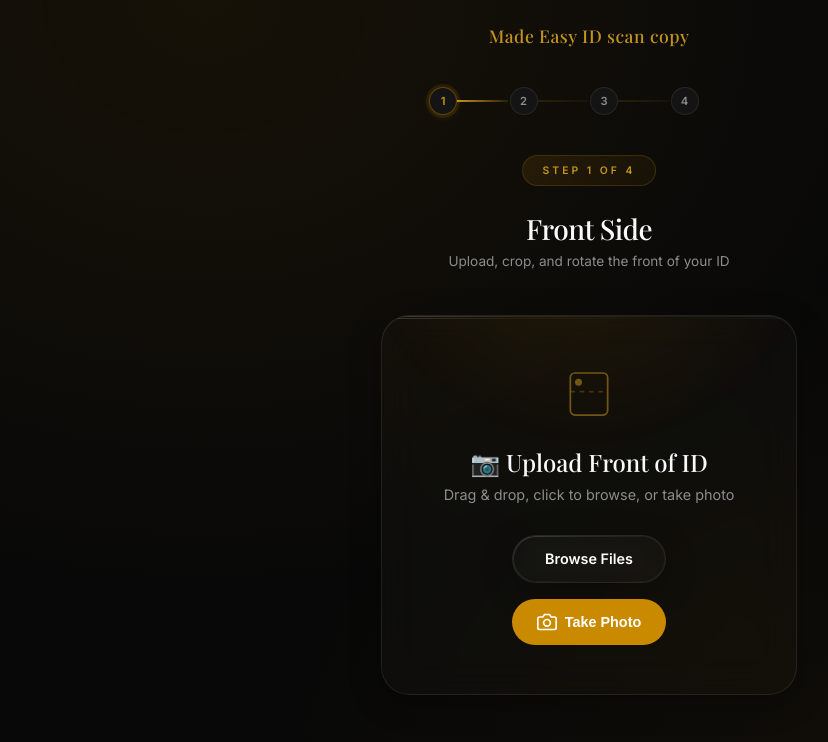
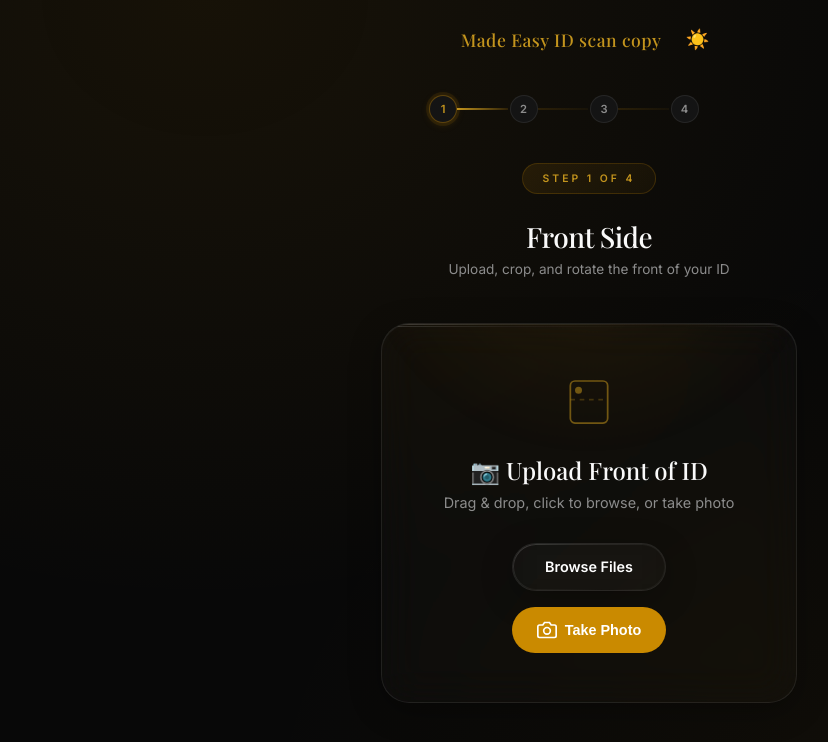
Before and after one commit to s4ntoz31/id-scanner, a React (Vite) app: page / in a window 1280 px wide. Shown: the top 742 px of the page, without its empty margins (51-879 px from the left). Built offline with nearby package versions, Linux system fonts and the light colour scheme; a web font is replaced by a local one.

Commit message:
Add theme toggle: dark/light mode with white theme

```diff
--- a/src/app/App.tsx
+++ b/src/app/App.tsx
@@ -13,8 +13,17 @@ export default function App() {
   const [signature, setSignature] = useState<string | null>(null);
   const [error, setError] = useState<string | null>(null);
   const [isLoading, setIsLoading] = useState(true);
+  const [theme, setTheme] = useState<'dark' | 'light'>('dark');
 
   const workerRef = useRef<Worker | null>(null);
+
+  useEffect(() => {
+    document.documentElement.setAttribute('data-theme', theme);
+  }, [theme]);
+
+  const toggleTheme = () => {
+    setTheme(prev => prev === 'dark' ? 'light' : 'dark');
+  };
 
   useEffect(() => {
     workerRef.current = new Worker(
@@ -158,7 +167,12 @@ export default function App() {
   return (
     <div className="app-container">
       <div className="app-content" role="main">
-        <div className="brand-header">Made Easy ID scan copy</div>
+        <div className="brand-header">
+          <span>Made Easy ID scan copy</span>
+          <button className="theme-toggle" onClick={toggleTheme} aria-label="Toggle theme">
+            {theme === 'dark' ? '☀️' : '🌙'}
+          </button>
+        </div>
         <ProgressBar currentStep={currentStepIndex} totalSteps={STEP_ORDER.length} />
 
         <header className="app-header">
--- a/src/app/styles/app.css
+++ b/src/app/styles/app.css
@@ -42,6 +42,25 @@
   --radius-lg: 20px;
   --radius-xl: 28px;
   --radius-full: 9999px;
+}
+
+/* White Theme */
+[data-theme="light"] {
+  --background: 0 0% 98%;
+  --foreground: 0 0% 10%;
+  --card: 0 0% 96%;
+  --card-foreground: 0 0% 10%;
+  --primary: 0 0% 10%;
+  --primary-foreground: 0 0% 98%;
+  --secondary: 0 0% 92%;
+  --secondary-foreground: 0 0% 30%;
+  --muted: 0 0% 94%;
+  --muted-foreground: 0 0% 45%;
+  --accent: 43 74% 44%;
+  --accent-foreground: 0 0% 100%;
+  --border: 0 0% 85%;
+  --input: 0 0% 90%;
+  --ring: 43 74% 44%;
 }
 
 body {
@@ -152,6 +171,14 @@ body {
     radial-gradient(ellipse at 20% 0%, rgba(202, 138, 4, 0.08) 0%, transparent 50%),
     radial-gradient(ellipse at 80% 100%, rgba(202, 138, 4, 0.05) 0%, transparent 50%),
     hsl(var(--background));
+  transition: background-color 0.3s ease;
+}
+
+[data-theme="light"] .app-container {
+  background:
+    radial-gradient(ellipse at 20% 0%, rgba(202, 138, 4, 0.06) 0%, transparent 50%),
+    radial-gradient(ellipse at 80% 100%, rgba(202, 138, 4, 0.04) 0%, transparent 50%),
+    hsl(var(--background));
 }
 
 .app-content {
@@ -165,13 +192,30 @@ body {
 }
 
 .brand-header {
-  text-align: center;
+  display: flex;
+  align-items: center;
+  justify-content: center;
+  gap: var(--space-md);
   padding: var(--space-lg) 0 var(--space-md);
   font-family: var(--font-heading);
   font-size: 1.1rem;
   font-weight: 500;
   color: hsl(var(--accent));
   letter-spacing: 0.5px;
+}
+
+.theme-toggle {
+  background: none;
+  border: none;
+  font-size: 1.2rem;
+  cursor: pointer;
+  padding: 4px 8px;
+  border-radius: var(--radius-sm);
+  transition: background 0.2s;
+}
+
+.theme-toggle:hover {
+  background: hsl(var(--muted));
 }
 
 .app-header {
```
